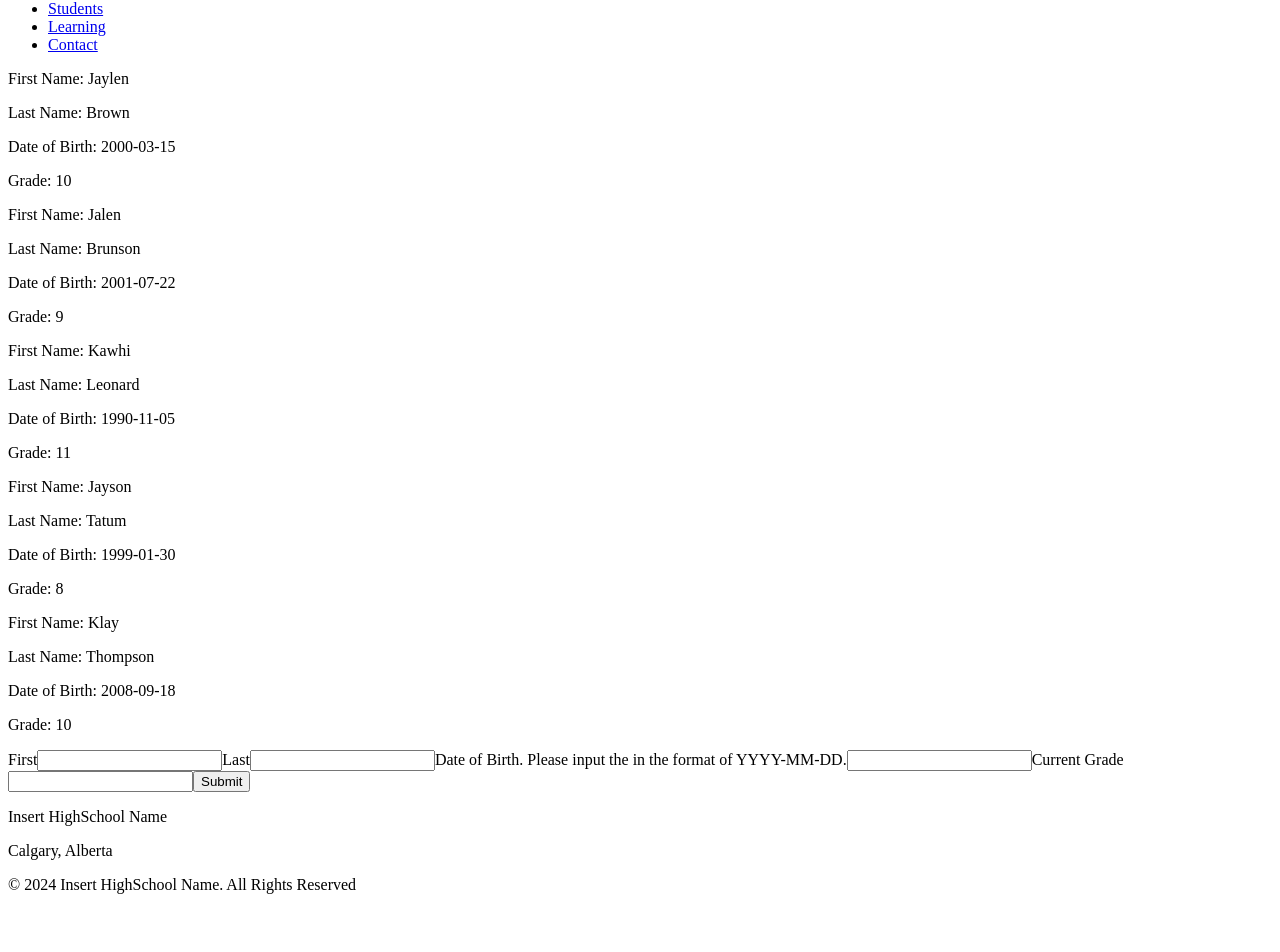
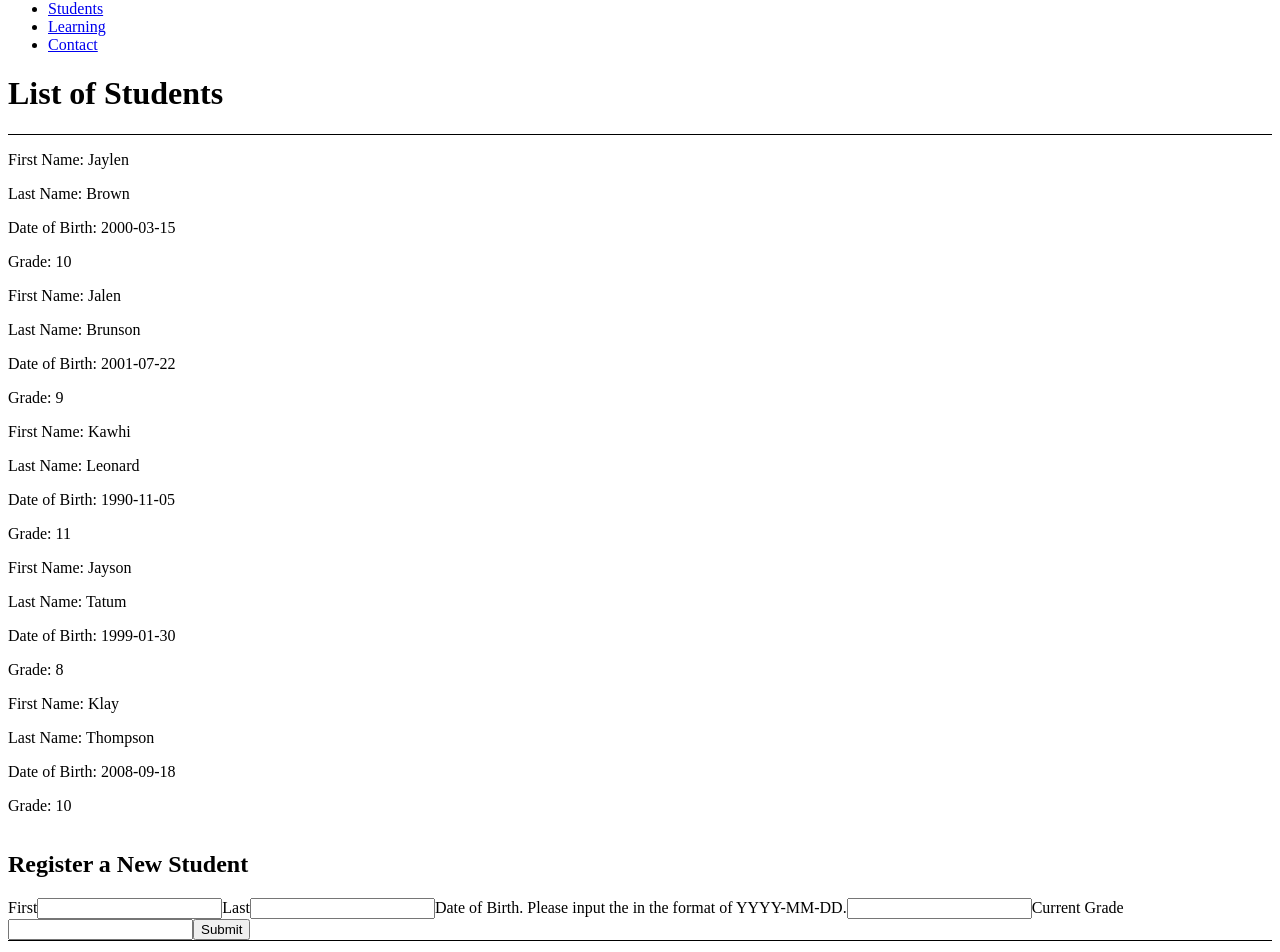
Before and after one commit to LouisBella/project2StudentList, a Next.js app: page / in a window 1280 px wide. Shown: the part 78-1030 px from the top of the page. Before the commit the page ends 988 px from the top, so only its background shows below. Built offline with nearby package versions, Linux system fonts and the light colour scheme.

Commit message:
Setup tailwinds and did initial styling on  page.txs. will test later

```diff
--- /dev/null
+++ b/app/globals.css
@@ -0,0 +1,3 @@
+@tailwind base;
+@tailwind components;
+@tailwind utilities;
--- a/app/layout.tsx
+++ b/app/layout.tsx
@@ -1,3 +1,5 @@
+import './globals.css';
+
 export default function RootLayout({ children }: { children: React.ReactNode }) {
     return (
         <html lang="en">
--- a/app/page.tsx
+++ b/app/page.tsx
@@ -15,14 +15,28 @@ export default function Home() {
   }
   return (
     <>
+    <div className="bg-black-50 min-h-screen">
       <Navbar />
-      <main>
-        {Studentlist.map((student) => (
-          <StudentCard key={student.id} first={student.firstName} last={student.lastName} dob={student.dob} grade={student.grade} />
-        ))}
-        <FormDisplay addstudent={addstudent} />
+      <main className="max-w-4xl p-8">
+        <div className="border-b border-black-400 pb-2 mb-4">
+          <h1 className="font-bold text-black-800">List of Students</h1>
+        </div>
+        <div className="flex flex-col gap-15">
+          <div className="felx flex-col gap-4">
+            {Studentlist.map((student) => (
+            <StudentCard key={student.id} first={student.firstName} last={student.lastName} dob={student.dob} grade={student.grade} />
+             ))}
+          </div>
+
+        </div>
+        <div className="border-b border-black-400 pb-2 mb-4">
+          <h2 className="font-bold text-black-800">Register a New Student</h2>
+         <FormDisplay addstudent={addstudent} />
+        </div>
       </main>
       <Footer />
+    </div>
+
     </>
   );
 }
--- a/package.json
+++ b/package.json
@@ -18,9 +18,11 @@
     "@types/node": "^20",
     "@types/react": "^19",
     "@types/react-dom": "^19",
+    "autoprefixer": "^10.5.2",
     "eslint": "^9",
     "eslint-config-next": "16.2.9",
-    "tailwindcss": "^4",
+    "postcss": "^8.5.15",
+    "tailwindcss": "^4.3.1",
     "typescript": "^5"
   }
 }
--- /dev/null
+++ b/tailwind.config.js
@@ -0,0 +1,13 @@
+/** @type {import('tailwindcss').Config} */
+module.exports = {
+  content: [
+    "./app/**/*.{js,ts,jsx,tsx,mdx}",
+    "./pages/**/*.{js,ts,jsx,tsx,mdx}",
+    "./components/**/*.{js,ts,jsx,tsx,mdx}",
+    "./src/**/*.{js,ts,jsx,tsx,mdx}",
+  ],
+  theme: {
+    extend: {},
+  },
+  plugins: [],
+}
```
Also changed, not shown: 1 other file (tests, documents, lock files or other folders).
